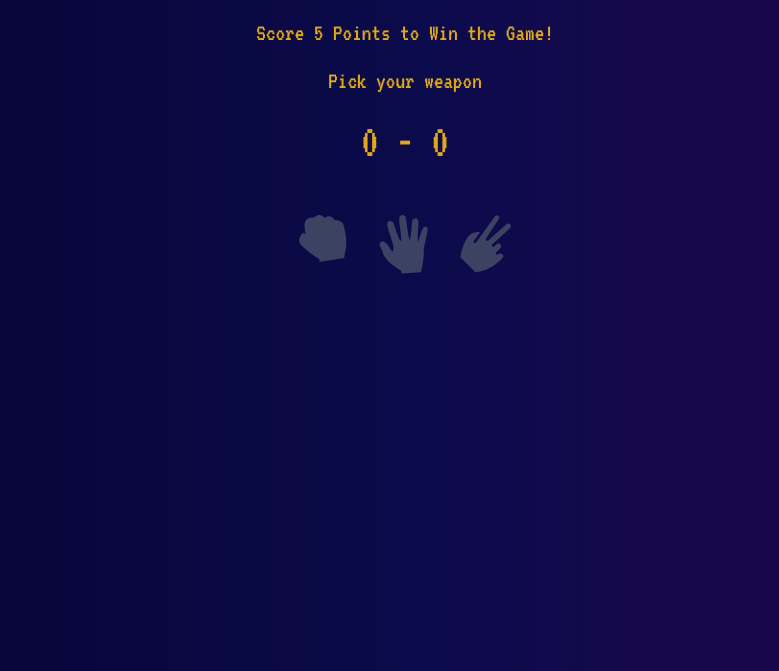
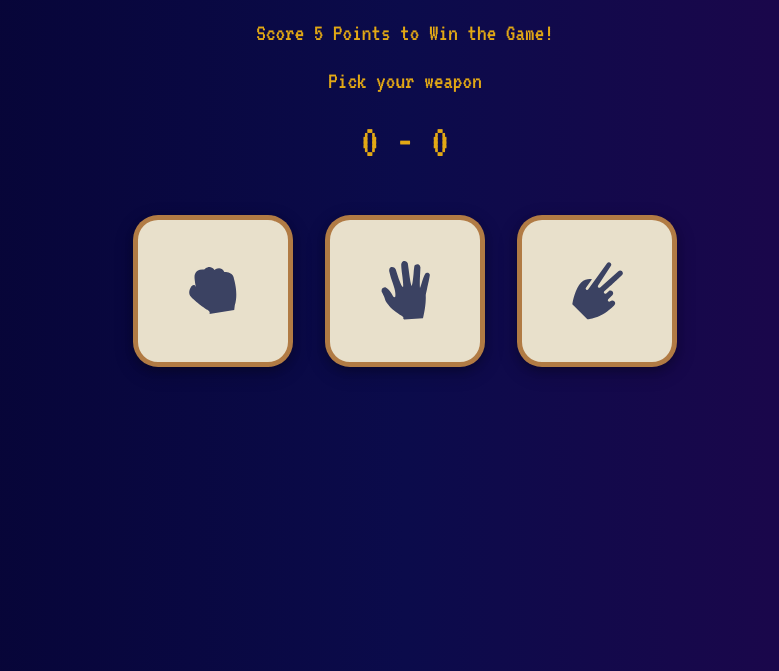
Before and after one commit to goksunberen/rock-paper-scissors, a plain HTML site: page index.html in a window 1280 px wide. Shown: the part 129-800 px from the top of the page, without its empty margins (235-1014 px from the left). Drawn offline with Linux system fonts and the light colour scheme.

Commit message:
Add move options style

```diff
--- a/style.css
+++ b/style.css
@@ -39,3 +39,15 @@ p{
 .scoreboard p{
     font-size: 3rem;
 }
+
+.option{
+    width: 150px;
+    background-color: rgb(232, 224, 203);
+    border: 5px solid rgba(154, 81, 12, 0.703);
+    border-radius: 25px;
+    display: flex;
+    justify-content: center;
+    align-items: center;
+    box-shadow: 0 4px 8px 0 rgba(0, 0, 0, 0.2), 0 6px 20px 0 rgba(0, 0, 0, 0.19);
+    cursor: pointer;
+}
```
